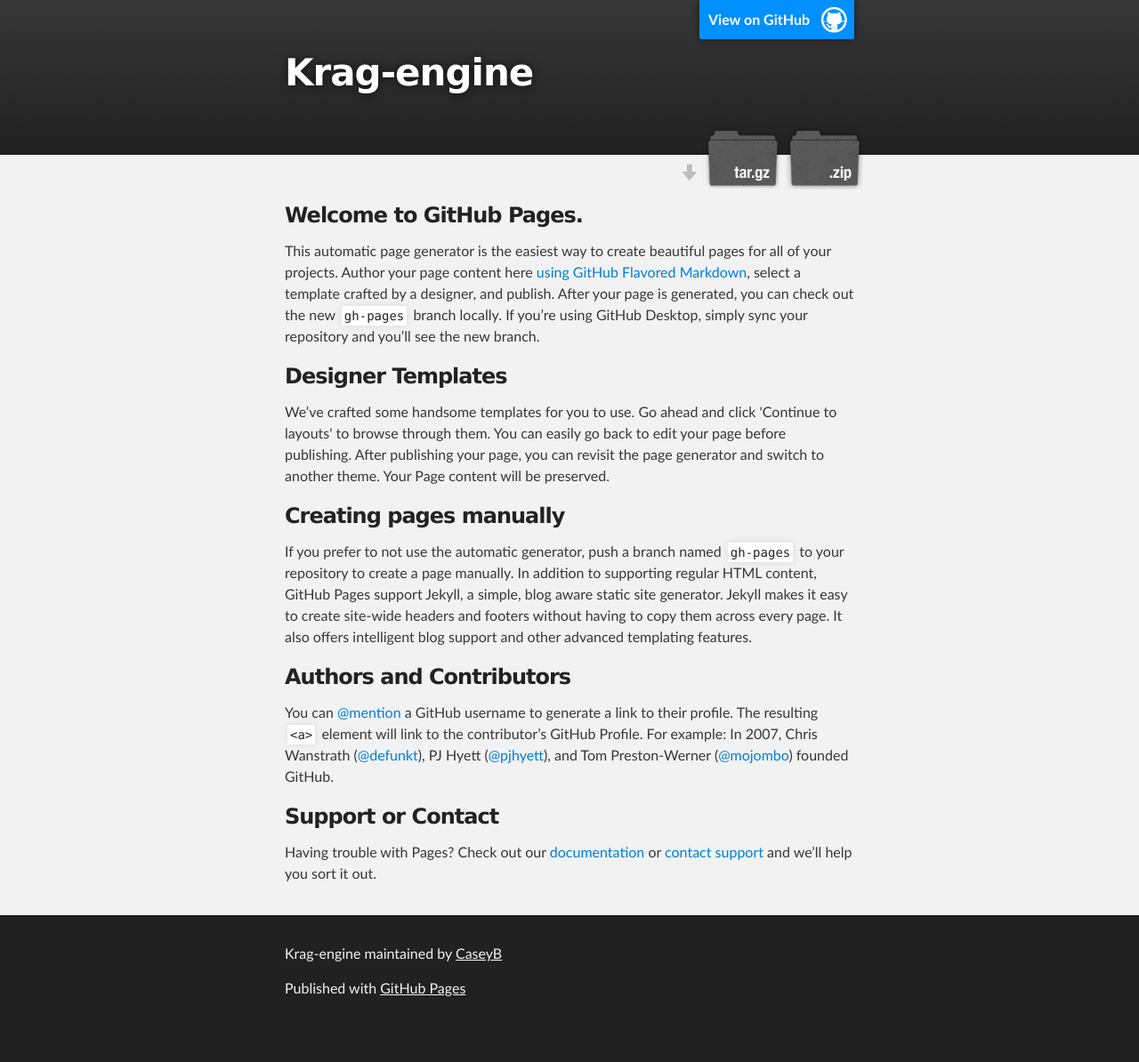
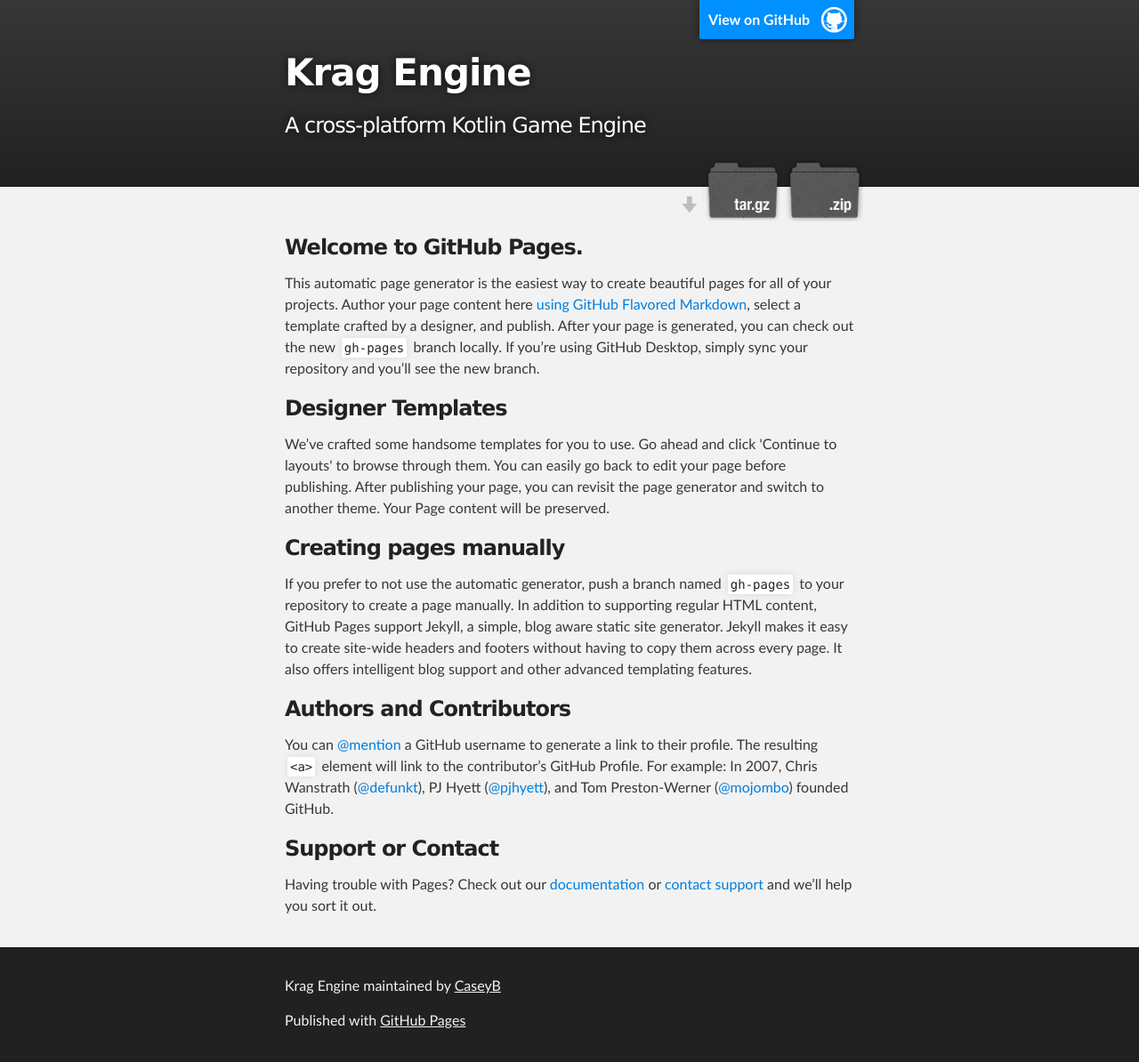
Before and after one commit to CaseyB/Kotlin-Math3D, a plain HTML site: page index.html in a window 1280 px wide. Shown: the whole page at 89% size. Before the commit the page ends 1158 px from the top, so only its background shows below. Drawn offline with Linux system fonts and the light colour scheme.

Commit message:
Updating title and tag line

```diff
--- a/index.html
+++ b/index.html
@@ -18,8 +18,8 @@
         <header class="inner">
           <a id="forkme_banner" href="https://github.com/CaseyB/Krag-Engine">View on GitHub</a>
 
-          <h1 id="project_title">Krag-engine</h1>
-          <h2 id="project_tagline"></h2>
+          <h1 id="project_title">Krag Engine</h1>
+          <h2 id="project_tagline">A cross-platform Kotlin Game Engine</h2>
 
             <section id="downloads">
               <a class="zip_download_link" href="https://github.com/CaseyB/Krag-Engine/zipball/master">Download this project as a .zip file</a>
@@ -61,7 +61,7 @@
     <!-- FOOTER  -->
     <div id="footer_wrap" class="outer">
       <footer class="inner">
-        <p class="copyright">Krag-engine maintained by <a href="https://github.com/CaseyB">CaseyB</a></p>
+        <p class="copyright">Krag Engine maintained by <a href="https://github.com/CaseyB">CaseyB</a></p>
         <p>Published with <a href="https://pages.github.com">GitHub Pages</a></p>
       </footer>
     </div>
```
